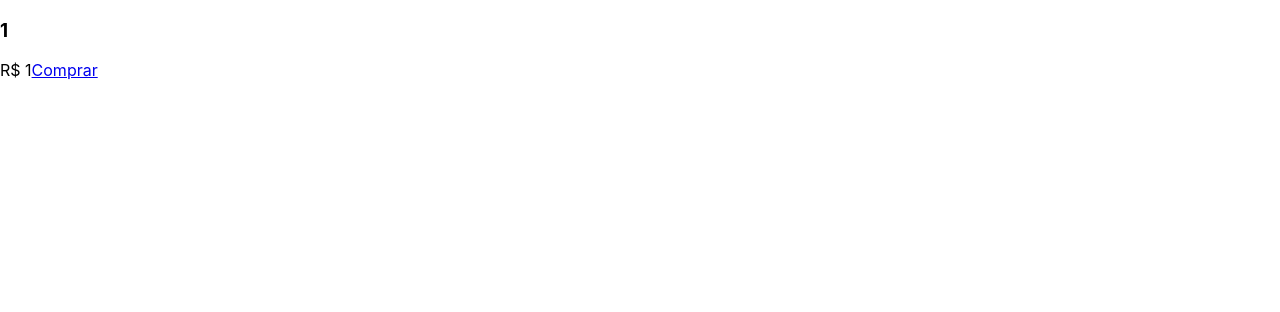
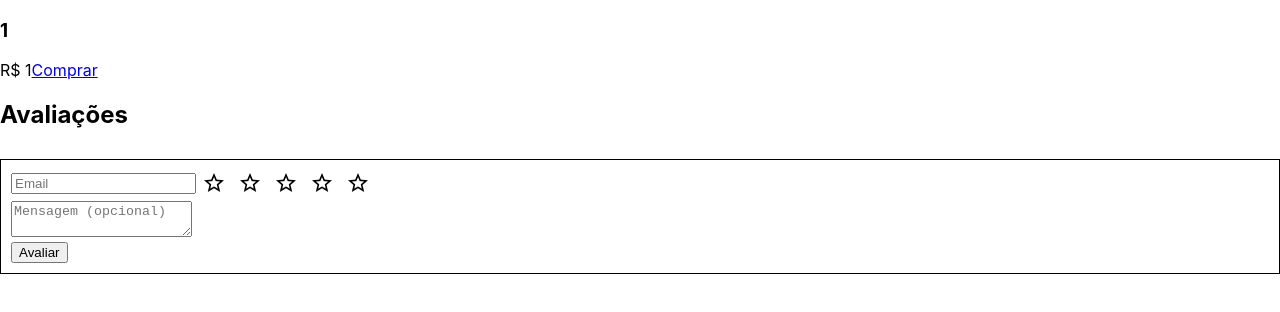
Before and after one commit to apaulinhacarlos/trybe-front-frontend-online-store, a React (Create React App) app: page /product-details/1/1/1 in a window 1280 px wide. Shown: the top 312 px of the page. Built offline with nearby package versions, Linux system fonts and the light colour scheme.

Commit message:
implementa o requisito 11

```diff
--- a/src/components/ProductDetails.js
+++ b/src/components/ProductDetails.js
@@ -1,6 +1,7 @@
 import React from 'react';
+import PropTypes from 'prop-types';
 import { Link } from 'react-router-dom';
-import PropTypes from 'prop-types';
+import RatingForm from './RatingForm';
 
 class ProductDetails extends React.Component {
   constructor() {
@@ -38,6 +39,7 @@ class ProductDetails extends React.Component {
         >
           Comprar
         </Link>
+        <RatingForm />
       </div>
     );
   }
--- a/src/components/RatingForm.js
+++ b/src/components/RatingForm.js
@@ -63,7 +63,6 @@ class RatingForm extends React.Component {
               placeholder="Email"
               isRequired
               className="rating-input"
-              testId="product-detail-evaluation"
             />
             <StarsRating
               rate={ rate }
@@ -77,6 +76,7 @@ class RatingForm extends React.Component {
             placeholder="Mensagem (opcional)"
             isRequired={ false }
             className="rating-textarea"
+            dataTestId="product-detail-evaluation"
           />
           <Button
             onClick={ handleBtnClick }
--- a/src/components/Textarea.js
+++ b/src/components/Textarea.js
@@ -11,6 +11,7 @@ class Textarea extends React.Component {
       labelValue,
       className,
       placeholder,
+      dataTestId,
     } = this.props;
 
     return (
@@ -23,8 +24,7 @@ class Textarea extends React.Component {
           name={ name }
           required={ isRequired }
           placeholder={ placeholder }
-          rows="5"
-          cols="50"
+          data-testid={ dataTestId }
         />
       </label>
     );
@@ -33,6 +33,7 @@ class Textarea extends React.Component {
 
 Textarea.defaultProps = {
   labelValue: '',
+  dataTestId: '',
 };
 
 Textarea.propTypes = {
@@ -43,6 +44,7 @@ Textarea.propTypes = {
   labelValue: PropTypes.string,
   className: PropTypes.string.isRequired,
   placeholder: PropTypes.string.isRequired,
+  dataTestId: PropTypes.string,
 };
 
 export default Textarea;
```
